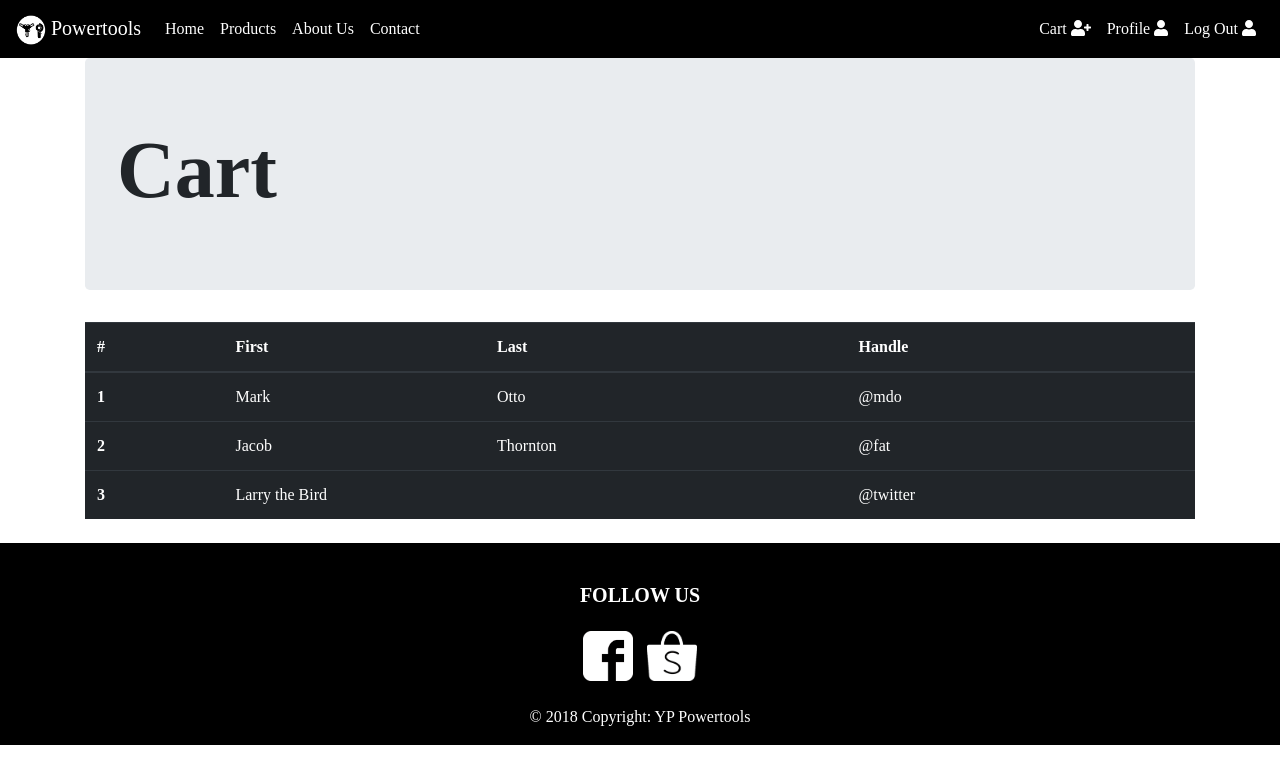
After one commit to Bryan-A-Rojas/YP-Powertools-Website, a PHP site: page /cart.php in a window 1280 px wide. The commit adds this page. Shown: the top 784 px of the page. Run offline with PHP 8.4, Linux system fonts and the light colour scheme; some libraries are stand-ins or nearby versions; some web fonts are replaced.

```diff
--- a/YP Website/css/styles.css
+++ b/YP Website/css/styles.css
@@ -73,6 +73,10 @@ hr{
   width:950px;
   height:500px;
   margin: auto;
+}
+
+.product-carousel{
+	width: auto;
 }
 
 .w-100 {
@@ -170,11 +174,16 @@ hr{
 	color:green;
 }
 #form-transbox {
-  margin: 5px;
+  margin: auto;
   background-color: #ffffff;
   border: 1px solid black;
-  opacity: 0.6;
-  filter: alpha(opacity=60); /* For IE8 and earlier */
-  width: auto;
+  width: 400px;
   height: auto;
+  padding-bottom: 10px;
+  padding-top: 10px;
+  margin-bottom:50px;
 }
+
+#jumbotron-margin{
+	margin: auto;
+}
--- /dev/null
+++ b/YP Website/includes/navbar_user.inc.php
@@ -0,0 +1,38 @@
+<nav class="navbar navbar-expand-lg navbar-dark bg-dark sticky-top" id="bg-dark">
+   		<a class="navbar-brand" href="../pages/index.php">
+   			<img src="../images/icons/yplogowh.png" width="30" height="30" alt="">	Powertools
+   		</a>
+        <button class="navbar-toggler" type="button" data-toggle="collapse" data-target="#navbarSupportedContent" aria-controls="navbarSupportedContent" aria-expanded="false" aria-label="Toggle navigation">
+   			<span class="navbar-toggler-icon"><i class="fas fa-list"></i></span>
+  		</button>
+
+        <div class="collapse navbar-collapse" id="navbarSupportedContent">
+            <ul class="navbar-nav mr-auto">
+                <li class="nav-item active">
+                    <a class="nav-link" href="../pages/index.php">Home <span class="sr-only">(current)</span></a>
+                </li>
+                <li class="nav-item">
+                    <a class="nav-link" href="../pages/products.php">Products</a>
+                </li>
+                <li class="nav-item">
+                    <a class="nav-link" href="../pages/aboutus.php">About Us</a>
+                </li>
+                <li class="nav-item">
+                    <a class="nav-link" href="../pages/contact.php">Contact</a>
+                </li>
+            </ul>
+            <form class="form-inline my-2 my-lg-0">
+                <ul class="navbar-nav mr-auto">
+                    <li class="nav-item">
+                        <a class="nav-link" href="../pages/cart.php">Cart <i class="fa fa-user-plus"></i></a>
+                    </li>
+                    <li class="nav-item">
+                        <a class="nav-link" href="../pages/user_page.php">Profile <i class="fa fa-user"></i></a>
+                    </li>
+                    <li class="nav-item">
+                        <a class="nav-link" href="../pages/index.php">Log Out <i class="fa fa-user"></i></a>
+                    </li>
+                </ul>
+            </form>
+        </div>
+    </nav>
--- /dev/null
+++ b/YP Website/pages/cart.php
@@ -0,0 +1,49 @@
+<?php
+
+session_start();
+include '../includes/header.inc.php';
+include '../includes/navbar_user.inc.php';
+
+?>
+
+<div class="container">
+<div class="jumbotron"><h1>Cart</h1></div>
+
+
+<table class="table table-hover table-dark">
+  <thead>
+    <tr>
+      <th scope="col">#</th>
+      <th scope="col">First</th>
+      <th scope="col">Last</th>
+      <th scope="col">Handle</th>
+    </tr>
+  </thead>
+  <tbody>
+    <tr>
+      <th scope="row">1</th>
+      <td>Mark</td>
+      <td>Otto</td>
+      <td>@mdo</td>
+    </tr>
+    <tr>
+      <th scope="row">2</th>
+      <td>Jacob</td>
+      <td>Thornton</td>
+      <td>@fat</td>
+    </tr>
+    <tr>
+      <th scope="row">3</th>
+      <td colspan="2">Larry the Bird</td>
+      <td>@twitter</td>
+    </tr>
+  </tbody>
+</table>
+</div>
+
+<?php
+
+include '../includes/footer.inc.php';
+include '../includes/endtags.inc.php';
+
+?>
--- a/YP Website/pages/products.php
+++ b/YP Website/pages/products.php
@@ -7,8 +7,11 @@ include '../includes/navbar.inc.php';
 ?>
 
 <!-- Carousel -->
+<div class="jumbotron" id="jumbotron-margin" style="background-color: white;">
 <h1 style="padding-left:30px;">Best Sellers</h1>
-<div id="carouselExampleIndicators" class="carousel slide" data-ride="carousel" style="padding-top:10px">
+</div>
+
+<div id="carouselExampleIndicators" class="carousel slide" data-ride="carousel" style="padding-top:auto;">
     <ol class="carousel-indicators">
         <li data-target="#carouselExampleIndicators" data-slide-to="0" class="active"></li>
         <li data-target="#carouselExampleIndicators" data-slide-to="1"></li>
```
Also changed, not shown: YP Website/includes/navbar_admin.inc.php (added, +40 -0 lines), YP Website/includes/navbar_superadmin.inc.php (added, +40 -0 lines), YP Website/pages/admin_page.php (added, +15 -0 lines), YP Website/pages/loginform.php (+6 -5 lines), YP Website/pages/signupform.php (+25 -6 lines), YP Website/pages/superadmin_page.php (added, +15 -0 lines), YP Website/pages/user_page.php (added, +15 -0 lines).
